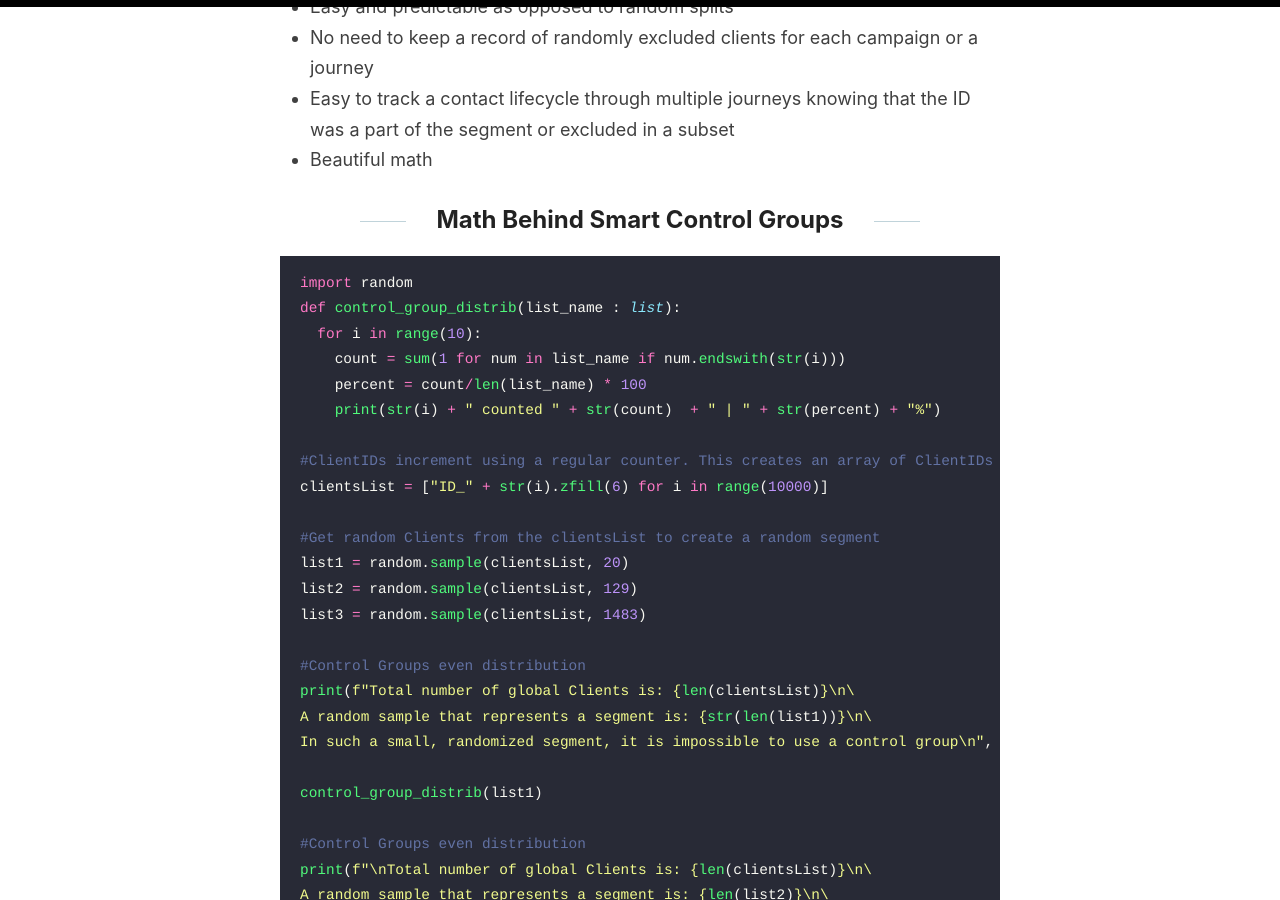
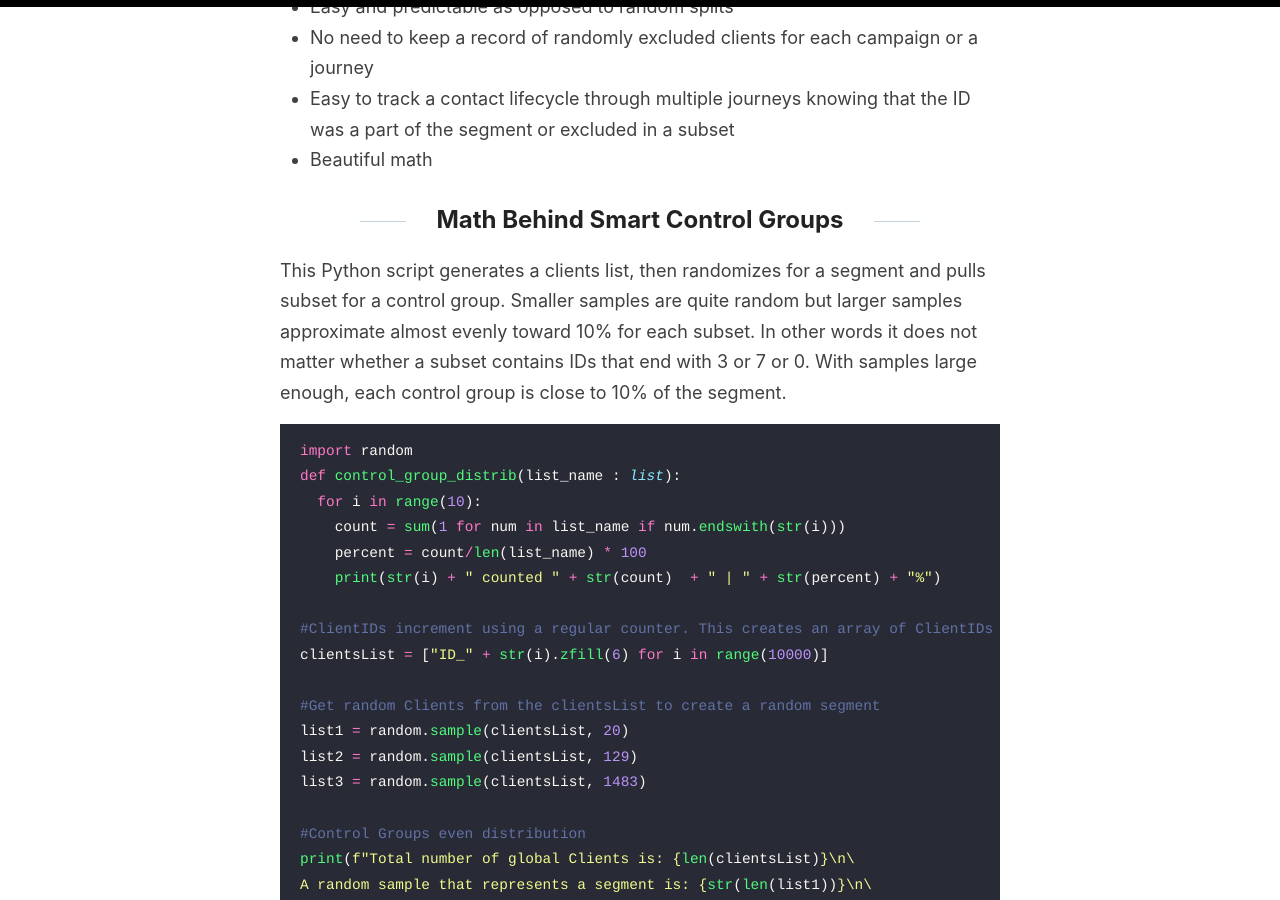
Before and after one commit to karolcholewa/blog, a Jekyll site: the page built from _posts/2022-12-06-smart-control-groups.md, in a window 1280 px wide and 900 px high, scrolled down 1105 px. Built offline with Jekyll 4.4.1, drawn with Linux system fonts in a browser that asks for light colours.

Commit message:
post updaed

````diff
--- a/_posts/2022-12-06-smart-control-groups.md
+++ b/_posts/2022-12-06-smart-control-groups.md
@@ -21,6 +21,7 @@ As per calculations below, with a large enough sample (over 1000), each subset r
 *   Beautiful math
 
 ## Math Behind Smart Control Groups
+This Python script generates a clients list, then randomizes for a segment and pulls subset for a control group. Smaller samples are quite random but larger samples approximate almost evenly toward 10% for each subset. In other words it does not matter whether a subset contains IDs that end with 3 or 7 or 0. With samples large enough, each control group is close to 10% of the segment.
 ```python
 import random
 def control_group_distrib(list_name : list):
````
